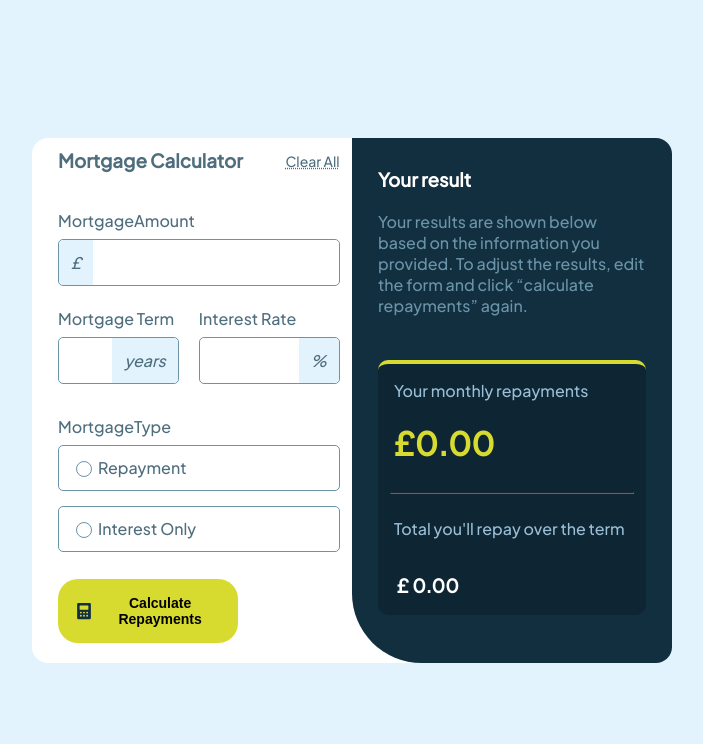
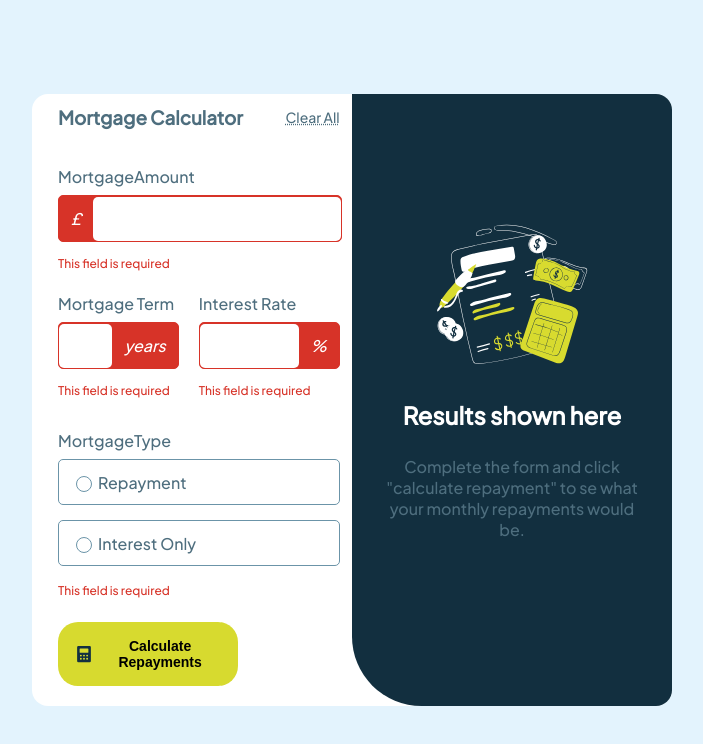
Before and after one commit to David-Chazoule/Montgage-repayment-calculator-, a React (Create React App) app in the folder montgage-repayment-calculator/: page / in a window 1280 px wide. Both pictures are taken after typing "Sample", "Sample", "Sample" into the empty fields and a click on the button "Calculate Repayments". Shown: the top 744 px of the page, without its empty margins (288-991 px from the left). Built offline with nearby package versions, Linux system fonts and the light colour scheme.

Commit message:
gestion error

```diff
--- a/montgage-repayment-calculator/src/components/Calculator.jsx
+++ b/montgage-repayment-calculator/src/components/Calculator.jsx
@@ -8,7 +8,7 @@ function Calculator({ setResultPage, setMonthyRepayments, setRepayOver }) {
   const [interestRate, setInterestRate] = useState("");
   const [method, setMethod] = useState("");
   const [selected, setSelected] = useState(null);
-  const [tests, setTest] = useState("");
+  const [errors, setErrors] = useState({});
 
   const Method = () => {
     if (method === "interest") {
@@ -33,19 +33,48 @@ function Calculator({ setResultPage, setMonthyRepayments, setRepayOver }) {
 
   const handlePost = (e) => {
     e.preventDefault();
-    setResultPage(true);
-
-    Method();
+    if (validateForm()) {
+      setResultPage(true);
+      Method();
+    }
   };
 
-  const handleNumberChange = (setter) => (e) => {
+  const handleNumberChange = (setter, field) => (e) => {
     const value = e.target.value;
-
     if (/^\d*\.?\d*$/.test(value)) {
       setter(value);
+
+      if (value === "0" && value.trim() !== "") {
+        setErrors((prevErrors) => ({ ...prevErrors, [field]: "error" }));
+      } else {
+        setErrors((prevErrors) => ({ ...prevErrors, [field]: "" }));
+      }
     }
+  };
 
+  const validateForm = () => {
+    const newErrors = {};
+    if (mortgageAmount === "0" || !mortgageAmount) newErrors.mortgageAmount = "error";
+    if (mortgageTerm === "0" || !mortgageAmount) newErrors.mortgageTerm = "error";
+    if (interestRate === "0" || !mortgageAmount) newErrors.interestRate = "error";
+    if (!method) newErrors.method = "error";
+    setErrors(newErrors);
+    console.log(newErrors,"newErrors")
+    return Object.keys(newErrors).length === 0;
+  };
 
+  const getClassNames = (field) => {
+    if (errors[field]) {
+      return "error focused";
+    }
+    return selected === field ? "focused" : "";
+  };
+
+  const getErrorMessage = (field) => {
+    if (errors[field]) {
+      return <p className="error-message">This field is required</p>;
+    }
+    return null;
   };
 
   const Clear = () => {
@@ -53,14 +82,12 @@ function Calculator({ setResultPage, setMonthyRepayments, setRepayOver }) {
     setMortgageTerm("");
     setInterestRate("");
     setMethod("");
-    setTest("");
+    setErrors({});
     setSelected(null);
     setResultPage(false);
   };
 
-
-
-  console.log(mortgageAmount, "A", mortgageTerm, "b", interestRate, "c");
+  console.log(errors, "errors");
 
   return (
     <div className="calculator-box">
@@ -74,7 +101,7 @@ function Calculator({ setResultPage, setMonthyRepayments, setRepayOver }) {
           <div>
             <div className="mortgageAmountInput">
               <span
-                className={selected === `mortgageAmount ` ? "focused" : ""}
+                className={getClassNames("mortgageAmount")}
                 onClick={() => setSelected("mortgageAmount")}
               >
                 <i>£</i>
@@ -84,16 +111,19 @@ function Calculator({ setResultPage, setMonthyRepayments, setRepayOver }) {
                   value={mortgageAmount}
                   onFocus={() => setSelected("mortgageAmount")}
                   onBlur={() => setSelected(null)}
-                  onChange={handleNumberChange(setMortgageAmount)}
+                  onChange={handleNumberChange(
+                    setMortgageAmount,
+                    "mortgageAmount"
+                  )}
                 />
               </span>
-              {tests}
+              {getErrorMessage("mortgageAmount")}
             </div>
 
             <div className="mortgageTerm">
               <label>Mortgage Term</label>
               <span
-                className={selected === "mortgageTerm" ? "focused" : ""}
+                className={getClassNames("mortgageTerm")}
                 onClick={() => setSelected("mortgageTerm")}
               >
                 <input
@@ -102,15 +132,16 @@ function Calculator({ setResultPage, setMonthyRepayments, setRepayOver }) {
                   value={mortgageTerm}
                   onFocus={() => setSelected("mortgageTerm")}
                   onBlur={() => setSelected(null)}
-                  onChange={handleNumberChange(setMortgageTerm)}
+                  onChange={handleNumberChange(setMortgageTerm, "mortgageTerm")}
                 />
                 <i>years</i>
               </span>
+              {getErrorMessage("mortgageTerm")}
             </div>
             <div className="interestRate">
               <label>Interest Rate</label>
               <span
-                className={selected === "interestRate" ? "focused" : ""}
+                className={getClassNames("interestRate")}
                 onClick={() => setSelected("interestRate")}
               >
                 <input
@@ -119,10 +150,11 @@ function Calculator({ setResultPage, setMonthyRepayments, setRepayOver }) {
                   value={interestRate}
                   onFocus={() => setSelected("interestRate")}
                   onBlur={() => setSelected(null)}
-                  onChange={handleNumberChange(setInterestRate)}
+                  onChange={handleNumberChange(setInterestRate, "interestRate")}
                 />
                 <i>%</i>
               </span>
+              {getErrorMessage("interestRate")}
             </div>
           </div>
         </div>
@@ -160,6 +192,9 @@ function Calculator({ setResultPage, setMonthyRepayments, setRepayOver }) {
             />
             <label htmlFor="interest">Interest Only</label>
           </div>
+          {errors.method && (
+            <p className="error-message">This field is required</p>
+          )}
         </div>
 
         <div className="btn-container">
--- a/montgage-repayment-calculator/src/styles/_setting.scss
+++ b/montgage-repayment-calculator/src/styles/_setting.scss
@@ -28,19 +28,28 @@ $Slate900: hsl(202, 55%, 16%);
   font-weight: 600;
   font-size: 18px;
   color: $Slate700;
-  &:focus{
+  &:focus {
     outline: none;
   }
-
 }
 
 @mixin focused {
   &.focused {
-    border-color: $lime; // Change la couleur de la bordure lors de la sélection
-    background-color: hsla(61, 70%, 52%, 0.579); // Change le fond de la div
+    border-color: $lime;
+    background-color: hsla(61, 70%, 52%, 0.579);
 
     i {
-      background-color: $lime; // Change le fond de l'icône aussi
+      background-color: $lime;
+    }
+  }
+
+  &.error {
+    border-color: $red;
+    background-color: $red;
+
+    i {
+      background-color: $red;
+      color: $white;
     }
   }
 }
--- a/montgage-repayment-calculator/src/styles/components/_calculator.scss
+++ b/montgage-repayment-calculator/src/styles/components/_calculator.scss
@@ -43,6 +43,7 @@
         grid-column: 1 / 3;
         display: flex;
         margin-bottom: 10px;
+        flex-direction: column;
         span {
           display: flex;
           border: 1px solid $Slate500;
@@ -207,7 +208,9 @@
     }
   }
 
-  .error{
-    border-color: red;
+  .error-message {
+    color: $red;
+    font-size: 12px;
+    margin-top: 2px;
   }
 }
```
